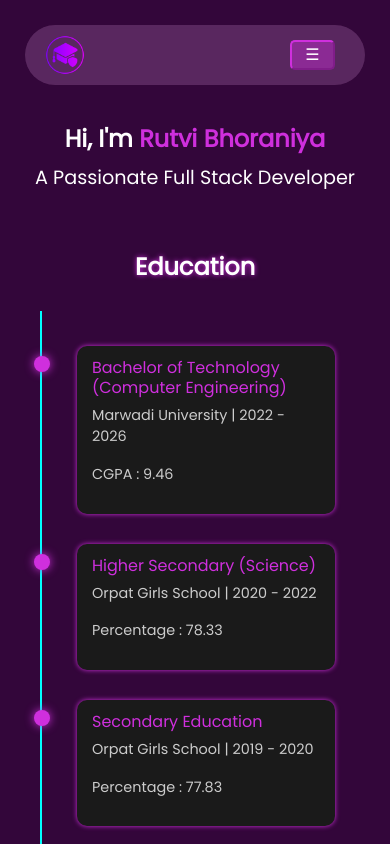
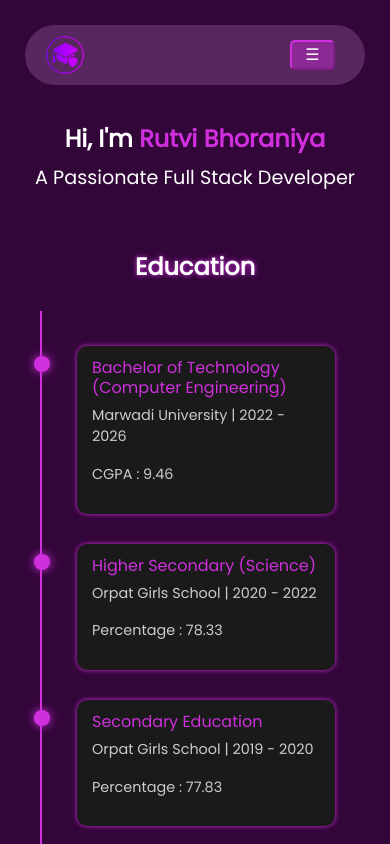
Before and after one commit to RutviBhoraniya/portfolio, a React (Vite) app: page /AboutUs in a window 390 px wide. Shown: the top 844 px of the page. Built offline with nearby package versions, Linux system fonts and the light colour scheme.

Commit message:
first commit

```diff
--- a/src/assets/css/education.css
+++ b/src/assets/css/education.css
@@ -72,7 +72,7 @@
 /* Responsive */
 @media (max-width: 768px) {
     .timeline {
-        border-left: 2px solid #00ffff;
+        border-left: 2px solid #cf2fdd;
     }
 
     .timeline-item {
```
